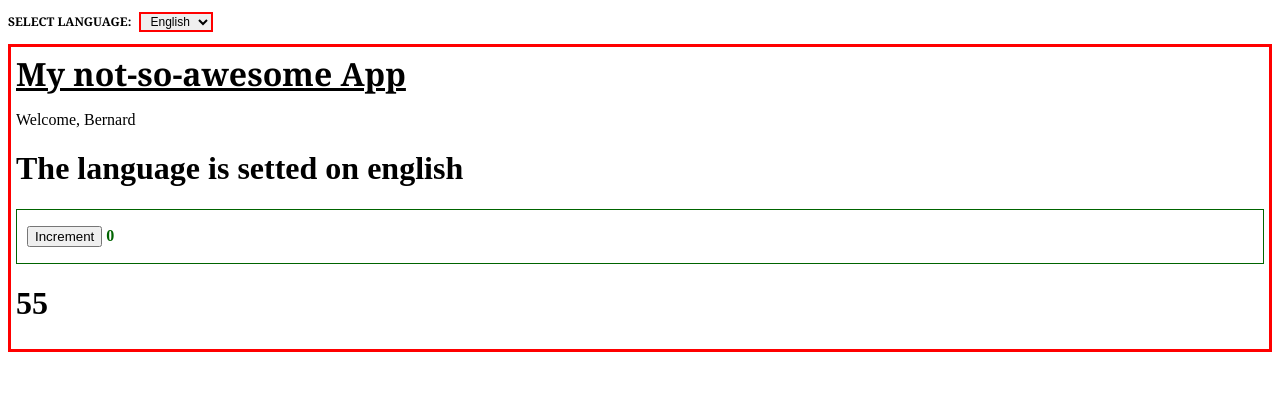
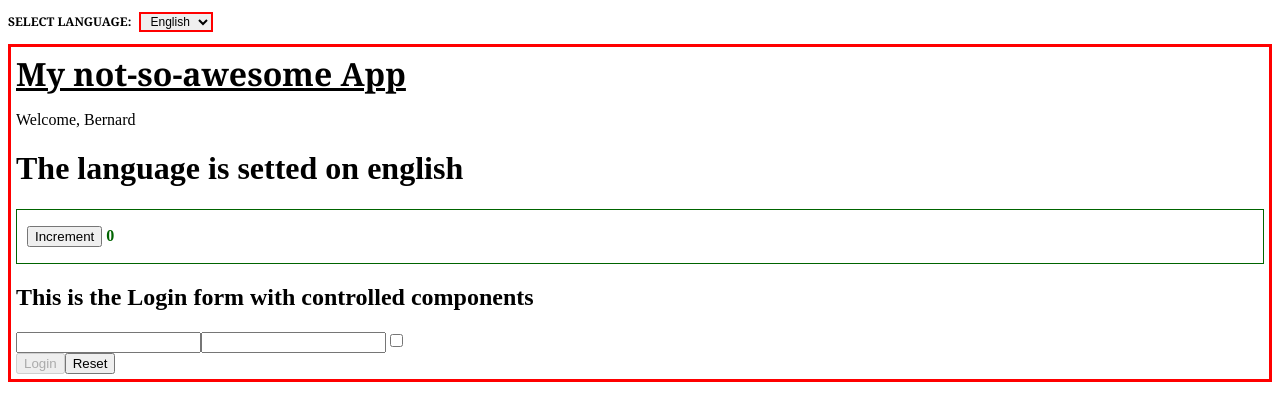
Before and after one commit to cristophergaziano/React_Ex, a React (Create React App) app in the folder my-app/: page / in a window 1280 px wide. Shown: the top 420 px of the page. Built offline with nearby package versions, Linux system fonts and the light colour scheme.

Commit message:
exercise usestate-02 done

```diff
--- a/my-app/src/App.js
+++ b/my-app/src/App.js
@@ -5,6 +5,7 @@ import { Container } from "./Container";
 import { LanguageContext } from "./LanguageContext";
 import { DisplayLanguage } from "./DisplayLanguage";
 import { Sum } from "./Sum";
+import { Login } from "./Login";
 
 export class App extends React.Component {
   state = {
@@ -31,7 +32,7 @@ export class App extends React.Component {
           <Welcome name="Bernard" />
           <DisplayLanguage />
           <Counter />
-          <Sum />
+          <Login />
         </Container>
         </LanguageContext.Provider>
       </div>
--- a/my-app/src/Login.js
+++ b/my-app/src/Login.js
@@ -1,61 +1,39 @@
-import React from "react";
+import { useState } from "react";
 
-export class Login extends React.Component {
-  state = {
-    username: "",
-    password: "",
-    remember: false,
-    loginDisabled: true,
-  };
-
-  handleInputChange = (event) => {
-    const value = event.target.value;
-    const name = event.target.name;
-    const disabled = event.target.disabled;
-    const type = event.target.type;
-
-    this.setState({
-      [name]: type === "button" ? disabled : value,
-      loginDisabled: value === "" ? true : false,
-    });
-  };
-
-  handleCheckboxChange = (event) => {
-    const checked = event.target.checked;
-    const name = event.target.name;
-
-    this.setState({
-      [name]: checked,
-    });
-  };
-
-  handleLoginButtonChange = (event) => {
-    const disabled = event.target.disabled;
-    const name = event.target.name;
-
-    this.setState({
-      [name]: disabled,
-    });
-  };
-
-  onLogin = (event) => {
-    this.setState({
-      username: this.state.username,
-      password: this.state.password,
-      remember: this.state.remember,
-    });
-  };
-
-  handleResetButton = (event) => {
-    this.setState({
+export function Login() {
+  const [data, setData] = useState({
     username: "",
     password: "",
     remember: false,
     loginDisabled: true,
   });
-  };
 
-  render() {
+  function handleInputChange(event) {
+    const { value, name, disabled, checked, type } = event.target;
+
+    setData({
+      [name]: type === "checkbox" ? checked : value,
+      [name]: type === "button" ? disabled : value,
+      loginDisabled: value === "" ? true : false,
+    });
+  }
+
+  function handleCheckboxChange(event) {
+    const { name, checked } = event.target.checked;
+    setData({
+      [name]: checked,
+    });
+  }
+
+  function handleResetButton(event) {
+    setData({
+      username: "",
+      password: "",
+      remember: false,
+      loginDisabled: true,
+    });
+  }
+
   return (
     <>
       <div>
@@ -63,42 +41,36 @@ export class Login extends React.Component {
           <h2>This is the Login form with controlled components</h2>
           <input
             name="username"
-              value={this.state.username}
-              onChange={this.handleInputChange}
+            value={data.username}
+            onChange={handleInputChange}
           ></input>
           <input
             name="password"
             type="password"
-              value={this.state.password}
-              onChange={this.handleInputChange}
+            value={data.password}
+            onChange={handleInputChange}
           ></input>
           <input
             name="remember"
             type="checkbox"
-              checked={this.state.remember}
-              onChange={this.handleCheckboxChange}
+            checked={data.remember}
+            onChange={handleCheckboxChange}
           ></input>
         </div>
         <div>
           <button
             name="login"
             type="button"
-              disabled={this.state.loginDisabled}
-              onChange={this.handleInputChange}
-              onClick={this.onLogin}
-              style={{
-                backgroundColor:
-                  this.state.password.length < 8 ? "red" : " green",
-              }}
+            disabled={data.loginDisabled}
+            onChange={handleInputChange}
           >
             Login
           </button>
           <button
             name="Reset"
             type="button"
-              disabled={this.state.loginDisabled}
-              onChange={this.handleInputChange}
-              onClick={this.handleResetButton}
+            onChange={handleInputChange}
+            onClick={handleResetButton}
           >
             Reset
           </button>
@@ -107,4 +79,3 @@ export class Login extends React.Component {
     </>
   );
 }
-}
```
Lines whose indentation alone changed are shown as unchanged.
